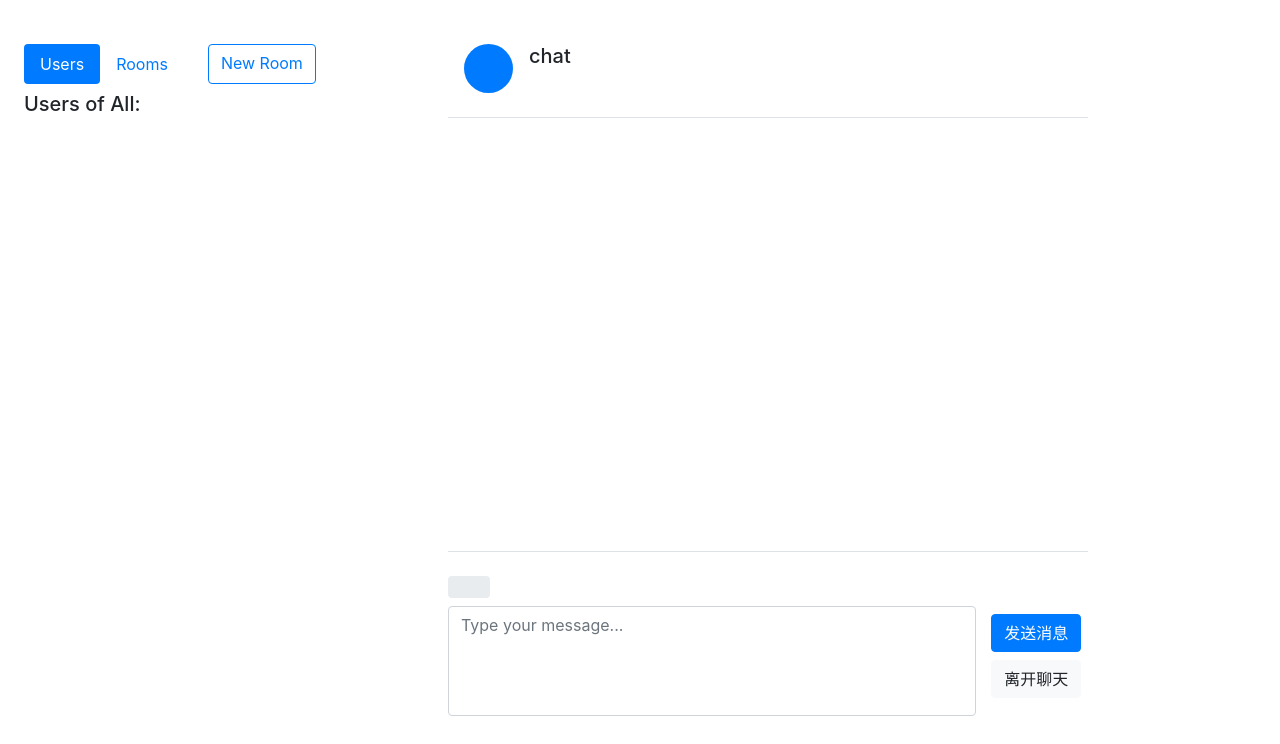
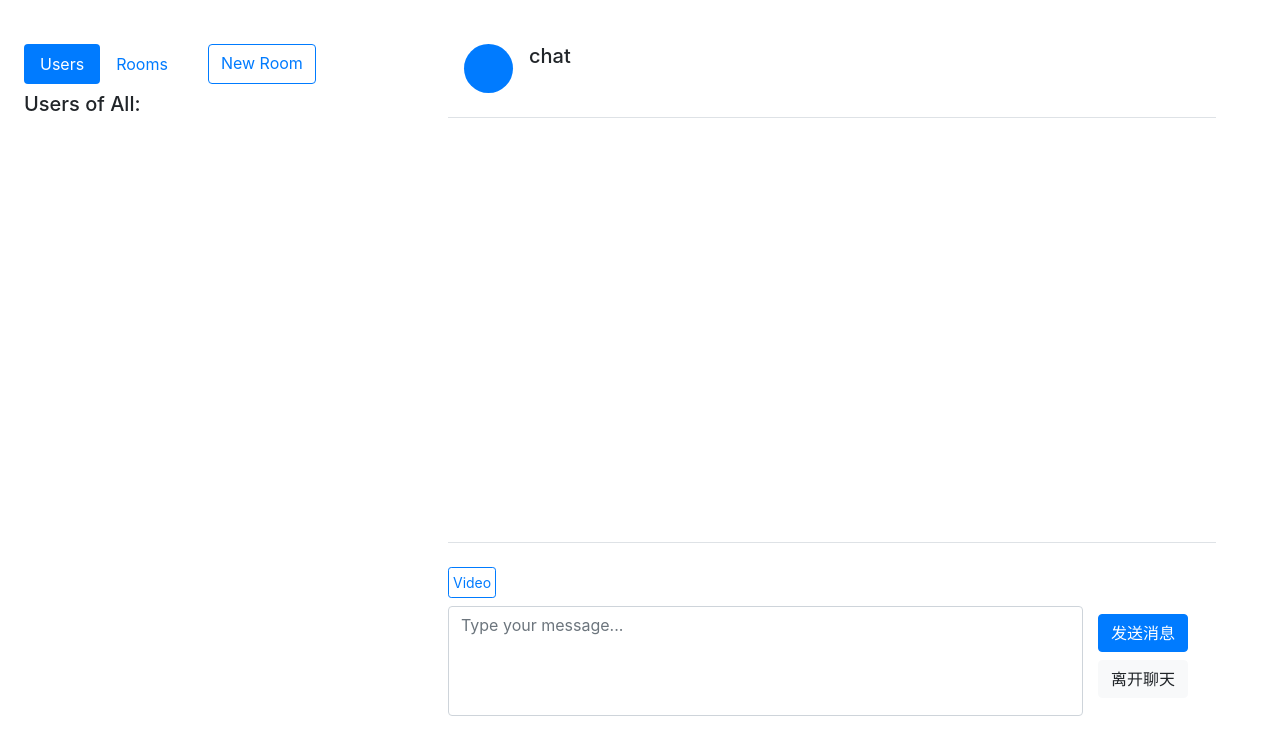
Before and after one commit to magicwenli/SocketIO-Chat, a Flask app: template app/templates/home.html in a window 1280 px wide. Shown: the part 56-800 px from the top of the page. Run offline with Flask 2, Linux system fonts and the light colour scheme; the template is opened without the code that fills it, so the values that code supplies are empty; a user stored in the database is signed in; some libraries are stand-ins or nearby versions.

Commit message:
local video stream is available

```diff
--- a/app/static/css/style.css
+++ b/app/static/css/style.css
@@ -106,7 +106,7 @@ footer {
     -webkit-box-flex: 1;
     flex-flow: column;
     -webkit-box-direction: normal;
-    width: 50%;
+    width: 60%;
     height: 90vh;
     position: fixed;
     margin-left: 400px;
@@ -287,3 +287,7 @@ li {
 .ani {
     animation: ani .3s ease-in-out;
 }
+
+video {
+    border: 2px solid #666666;
+}
--- a/app/static/js/script.js
+++ b/app/static/js/script.js
@@ -17,4 +17,32 @@ $(document).ready(function () {
         $(".popOut").css("display", "none");
         // $(".popOutBg").style.display = "none";
     });
+
+    var $btn_video = $('#btn-video');
+    var local_stream;
+    var $local_video = $('#local-video')[0];
+    var remote_stream;
+    var $remote_video = $('#remote-video')[0];
+
+    $btn_video.on("click", function () {
+        $(".video-screen").removeClass("d-none");
+        $(".video-screen").addClass("d-block");
+        getLocalVideo();
+    })
+
+    function getLocalVideo() {
+        var constraints = {audio: true, video: {width: 247, height: 156}};
+
+        navigator.mediaDevices.getUserMedia(constraints)
+            .then(function (mediaStream) {
+                $local_video.srcObject = mediaStream;
+                $local_video.onloadedmetadata = function (e) {
+                    $local_video.play();
+                };
+            })
+            .catch(function (err) {
+                console.log(err.name + ": " + err.message);
+            }); // always check for errors at the end.
+    }
+
 })
--- a/app/templates/chat/_chatbody.html
+++ b/app/templates/chat/_chatbody.html
@@ -3,7 +3,7 @@
         <div class="container-xxl">
             <div class="row align-items-center">
 
-                <div class="col-6 col-xl-4">
+                <div class="col-4 col-xl-4">
                     <div class="media">
                         <div class="avatar mx-3">
                             <div class="avatar rounded-circle no-image bg-primary text-light">
@@ -15,11 +15,15 @@
                                 <h6 class="h5 text-truncate mb-0 me-auto" id="chat-title" , aria-label="chat">chat</h6>
                             </div>
                             <div class="text-truncate" id="chat-about"></div>
+                        </div>
 
-                        </div>
                     </div>
                 </div>
-                <div class="col-6 col-xl-8 text-end">
+                <div class="video-screen col-4 col-xl-4 px-0 py-0 d-none">
+                    <video id="local-video" autoplay playsinline></video>
+                </div>
+                <div class="video-screen col-4 col-xl-4 px-0 py-0 d-none">
+                    <video id="remote-video" autoplay playsinline></video>
                 </div>
             </div>
         </div>
@@ -33,12 +37,13 @@
         <div class="container-xxl">
             {% if current_user.is_authenticated %}
                 <div class="row col-12 align-items-start">
-                <span class="input-group-text border-0">
-                <button class="btn btn-sm btn-link text-muted" data-toggle="tooltip" title="" type="button"
-                        data-original-title="Refresh">
-                    <i class="zmdi zmdi-refresh font-22"></i>
-                </button>
-                </span>
+
+                    <button id="btn-video" class="btn btn-sm btn-outline-primary px-1" data-toggle="tooltip" title=""
+                            type="button"
+                            data-original-title="Refresh">
+                        Video
+                    </button>
+
                 </div>
                 <div class="row align-items-start mt-2">
                     <div class="col-10"><textarea class="form-control" placeholder="Type your message..."
--- a/app/templates/home.html
+++ b/app/templates/home.html
@@ -3,7 +3,7 @@
     SocketIO Chat
 {% endblock %}
 {% block main %}
-    <div id="layout popOutBg">
+    <div class="layout">
         <div class="sidebar py-xl-4 py-3 px-xl-4 px-3">
             {% include 'chat/_sidebar.html' %}
         </div>
@@ -12,6 +12,7 @@
         </div>
     </div>
     {% include "chat/_join_room.html" %}
+
 {% endblock %}
 {% block scripts %}
     {{ super() }}
```
